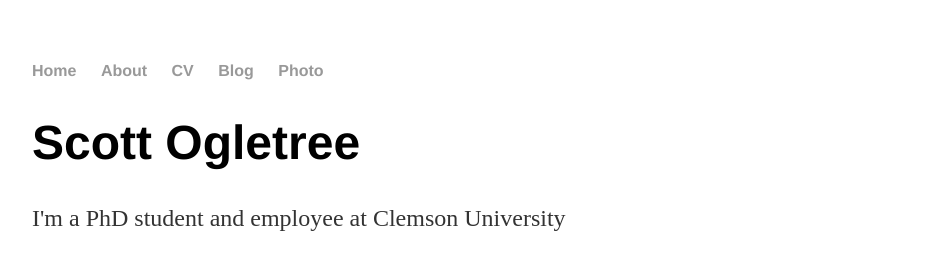
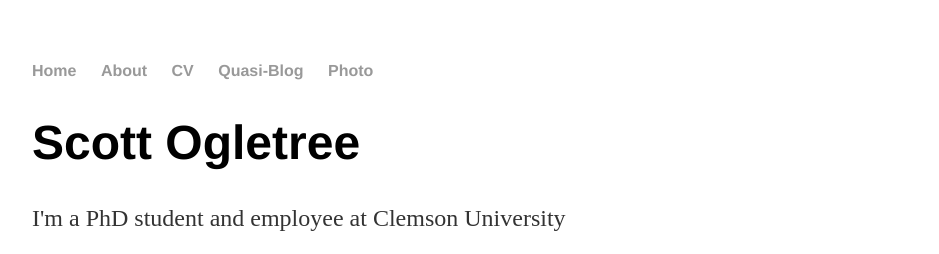
Before and after one commit to scottogletree/ogletrees.github.io, a Jekyll site: the page built from index.html, in a window 1280 px wide. Shown: the top 254 px of the page, without its empty margins (160-1099 px from the left). Built offline with Jekyll 4.4.1, drawn with Linux system fonts in a browser that asks for light colours.

Commit message:
add quasi-blog

```diff
--- a/_layouts/default.html
+++ b/_layouts/default.html
@@ -25,7 +25,7 @@
 <li><a href="/">Home</a></li>
 <li><a href="/about">About</a></li>
 <li><a href="/cv">CV</a></li>
-<li><a href="/blog">Blog</a></li>
+<li><a href="/blog">Quasi-Blog</a></li>
 <li><a href="#">Photo</a></li>
 </ul>
     </nav>
```
